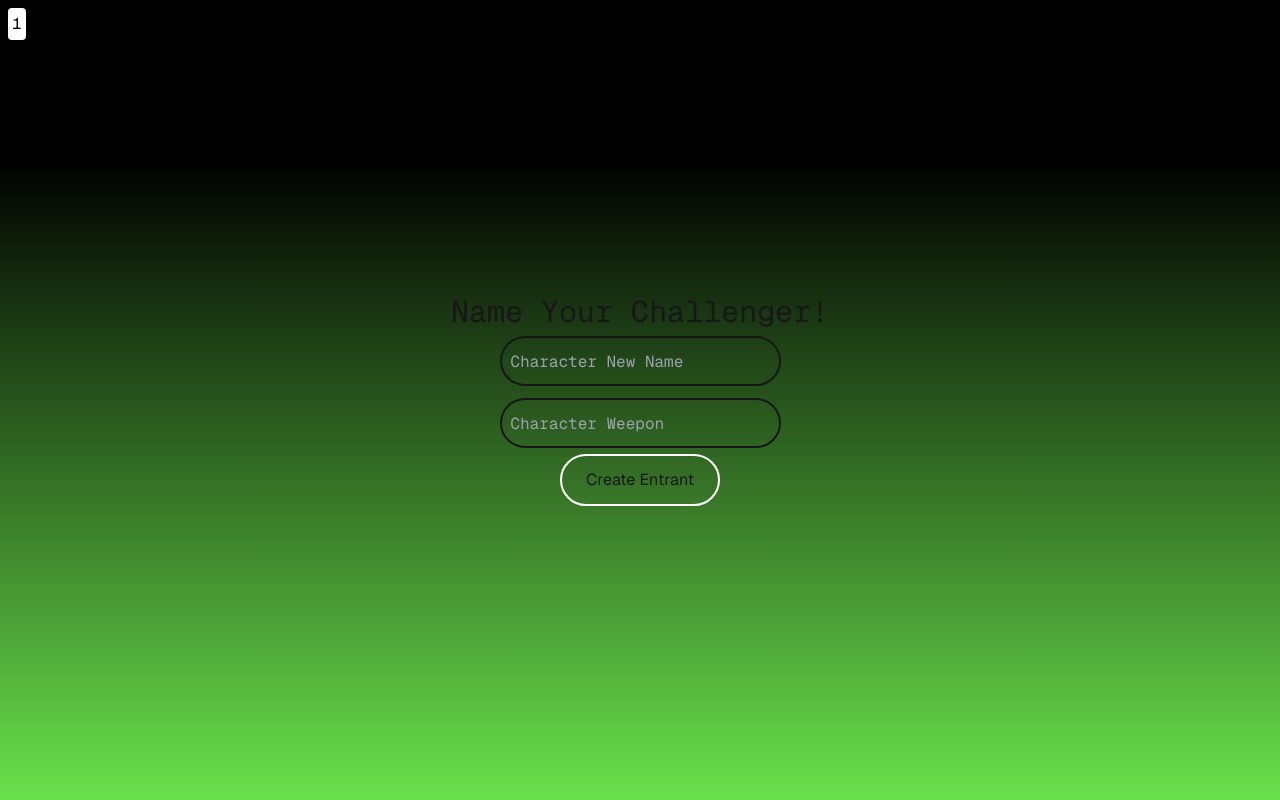
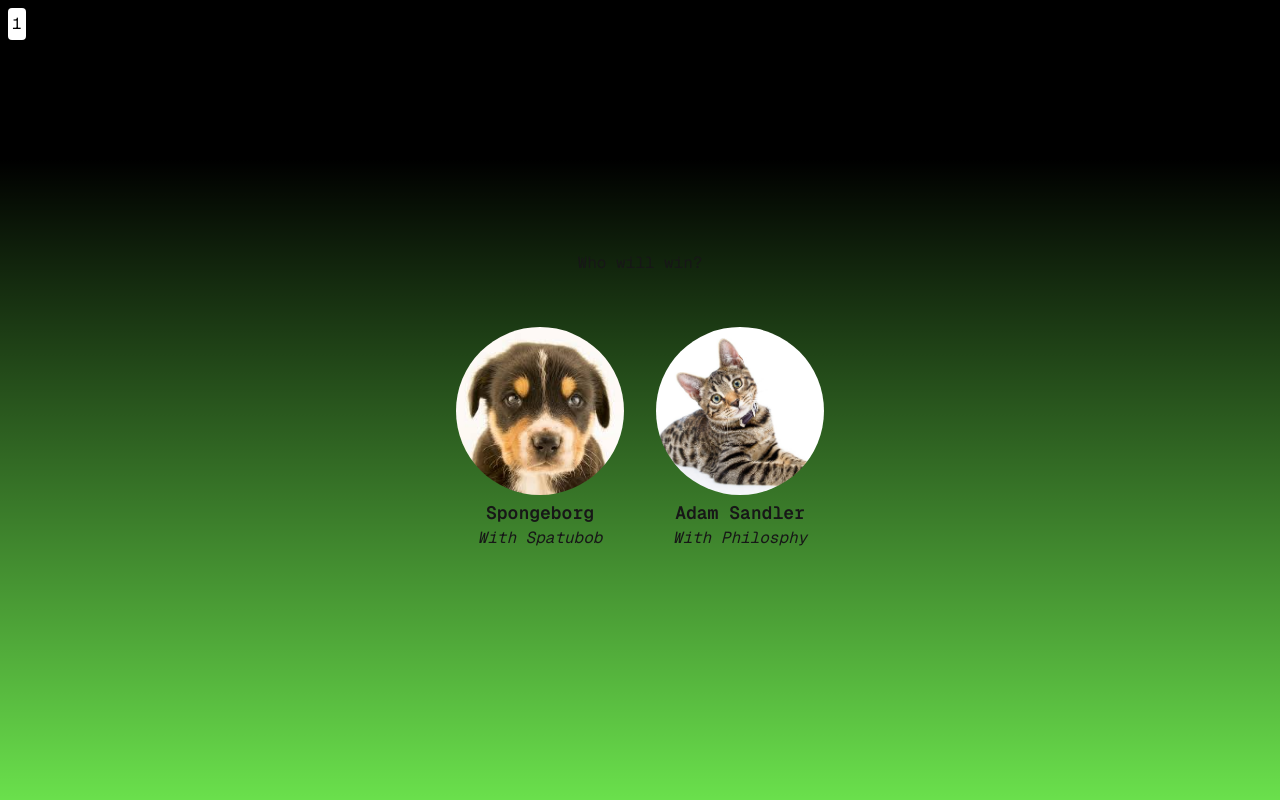
Before and after one commit to Axelph237/ddw-app, a Next.js app: page /games/1 in a window 1280 px wide. Built offline with nearby package versions, Linux system fonts and the light colour scheme; no server answers.

Commit message:
If you see this Swayam, I am sorry

```diff
--- /dev/null
+++ b/src/app/games/[gameId]/Betting.css
@@ -0,0 +1,75 @@
+.panel {
+    position: relative;
+    border-radius: 50%;
+    overflow: hidden;
+}
+
+.left-panel {
+    animation-name: grow, flip;
+    animation-duration: 300ms, 1.5s;
+    animation-delay: 0ms, 300ms;
+    animation-timing-function: ease, ease;
+    animation-iteration-count: 1, 1;
+}
+
+.right-panel {
+    animation-name: grow, flip;
+    animation-duration: 300ms, 1.5s;
+    animation-delay: 0ms, 450ms;
+    animation-timing-function: ease, ease;
+    animation-iteration-count: 1, 1;
+}
+
+.entrant-name {
+    font-size: large;
+    font-weight: bold;
+}
+
+.entrant-weapon {
+    font-size: medium;
+    font-style: italic;
+}
+
+@keyframes flip {
+    0% {
+        transform: perspective(400px) rotateY(0);
+        animation-timing-function: ease-out;
+    }
+    40% {
+        transform: perspective(400px) translateZ(150px) rotateY(170deg);
+        animation-timing-function: ease-out;
+    }
+    50% {
+        transform: perspective(400px) translateZ(150px) rotateY(190deg) scale(1);
+        animation-timing-function: ease-in;
+    }
+    80% {
+        transform: perspective(400px) rotateY(360deg) scale(.95);
+        animation-timing-function: ease-in;
+    }
+    100% {
+        transform: perspective(400px) scale(1);
+        animation-timing-function: ease-in;
+    }
+}
+
+@keyframes grow {
+    from { transform: scale(0); }
+    to { transform: scale(1); }
+}
+
+.shimmer {
+    animation: shimmer 3s;
+    animation-iteration-count: infinite;
+    background: linear-gradient(to right, #10B981 5%, #047857 25%, #10B981 35%);
+    background-size: 1000px 100%;
+    opacity: 0.5;
+}
+@keyframes shimmer {
+    from {
+        background-position: -1000px 0;
+    }
+    to {
+        background-position: 1000px 0;
+    }
+}
--- a/src/app/games/[gameId]/GameplayManager.tsx
+++ b/src/app/games/[gameId]/GameplayManager.tsx
@@ -1,10 +1,14 @@
 'use client'
 
-import {useRef, useState} from "react";
+import {ChangeEvent, useRef, useState} from "react";
 import Button from "@/app/components/button.tsx";
 // import JumpyDog from "@/app/components/jumpy/JumpyDog.tsx";
 import Limitedinput, {LimitedInputHandle} from "@/app/components/limitedinput.tsx";
 import {createEntrant} from "@/scripts/entrants.ts";
+import Image from "next/image";
+import cat from "@/public/cat.jpg"
+import dog from "@/public/dog.jpg"
+import './Betting.css'
 
 enum GameplayState {
     CharacterCreation, // On join, before game start
@@ -13,13 +17,20 @@ enum GameplayState {
     PostMatch
 }
 
+interface Entrant {
+    name: string,
+    weapon: string,
+    id?: number,
+    imgUrl?: string,
+}
+
 /**
  * Manages what screen to render to the user if they are in a game.
  */
 export default function GameplayManager() {
-    const [currState, setCurrState] = useState(GameplayState.CharacterCreation);
+    const [currState, setCurrState] = useState(GameplayState.Betting);
 
-    const handleCharacterCreate = (entrant: {name: string, weapon: string}) => {
+    const handleCharacterCreate = (entrant: Entrant) => {
         setCurrState(GameplayState.WaitingRoom);
 
         createEntrant(entrant).then(response => {
@@ -33,16 +44,24 @@ export default function GameplayManager() {
         case GameplayState.WaitingRoom:
             return <WaitingRoom handleStart={() => console.log('Did nothing :D')}/>
         case GameplayState.Betting:
-            return <Betting/>
+            return <Betting
+                entrantOne={{name: 'Spongeborg', weapon: 'Spatubob'}}
+                entrantTwo={{name: 'Adam Sandler', weapon: 'Philosphy'}}/>
         case GameplayState.PostMatch:
             return <PostMatch/>
     }
 }
 
+/**
+ * Page content when user is creating a character
+ *
+ * @param handleCreate - the function to call to handle character creation
+ * @constructor
+ */
 const CharacterCreation = ({
                                handleCreate
 }: {
-    handleCreate: (entrant:{name: string, weapon: string}) => void
+    handleCreate: (entrant: Entrant) => void
 }) => {
     const [errMsg, setErrMsg] = useState('');
     const nameInputRef = useRef<LimitedInputHandle>(null)
@@ -83,6 +102,12 @@ const CharacterCreation = ({
     )
 }
 
+/**
+ * Page content when user is waiting for game to start. Displays 'Start Game' button when the user is the game admin.
+ *
+ * @param handleStart - the function to call on game start
+ * @constructor
+ */
 const WaitingRoom = ({
                          handleStart
 }: {
@@ -99,9 +124,89 @@ const WaitingRoom = ({
     )
 }
 
-const Betting = () => {
+/**
+ * Page content when player is betting on current match entrants
+ *
+ * @constructor
+ */
+const Betting = ({entrantOne, entrantTwo, userBal, handleBet}:
+                     {
+                         entrantOne: Entrant,
+                         entrantTwo: Entrant,
+                         userBal: number,
+                         handleBet: (entrant: Entrant, amount: number) => void
+                     }
+) => {
+    const [selectedEntrant, setSelectedEntrant] = useState<string | null>(null)
+    const [isValidAmount, setIsValidAmount] = useState(true)
+    const betInputRef = useRef<HTMLInputElement>(null)
+
+    const imgLeft = entrantOne.imgUrl ? entrantOne.imgUrl : dog;
+    const imgRight = entrantTwo.imgUrl ? entrantTwo.imgUrl : cat;
+
+    const handleSelect = (target: string) => {
+        if (target == selectedEntrant) {
+            setSelectedEntrant(null)
+        }
+        else {
+            setSelectedEntrant(target)
+        }
+    }
+
+    const handleChange = (event: ChangeEvent<HTMLInputElement>) => {
+        const amount  = parseInt(event.target.value)
+
+        if (amount < 0 || amount > userBal)
+            setIsValidAmount(false)
+        else
+            setIsValidAmount(true)
+    }
+
+    const handleSubmit = () => {
+        if (!betInputRef.current || !isValidAmount) return
+
+        const entrant = selectedEntrant == 'left' ? entrantOne : entrantTwo
+
+        handleBet(entrant, parseInt(betInputRef.current.value))
+    }
+
     return (
-        <p>Betting</p>
+        <div className='flex flex-col justify-center items-center w-screen h-screen overflow-hidden gap-12'>
+            <p>Who will win?</p>
+            <div className='flex flex-row gap-6'>
+
+                {/* Left entrant */}
+                <div className='flex flex-col justify-center items-center'>
+                    <div className={`${selectedEntrant == 'left' ? 'border-emerald-500' : 'hover:border-emerald-500 border-transparent'} box-border border-4 panel left-panel w-44 h-44 grid grid-rows-1 grid-cols-1`}
+                         onClick={() => handleSelect('left')}>
+                        {selectedEntrant == 'left' && <div className='shimmer w-full h-full row-end-1 col-end-1'></div>}
+                        <Image src={imgLeft} alt={entrantOne.name} className='w-44 h-44 object-cover row-end-1 col-end-1'/>
+                    </div>
+                    <p className='entrant-name'>{entrantOne.name}</p>
+                    <p className='entrant-weapon'>With {entrantOne.weapon}</p>
+                </div>
+
+                {/* Right entrant */}
+                <div className='flex flex-col justify-center items-center'>
+                    <div
+                        className={`${selectedEntrant == 'right' ? 'border-emerald-500' : 'hover:border-emerald-500 border-transparent'} box-border border-4 panel right-panel w-44 h-44 grid grid-rows-1 grid-cols-1`}
+                        onClick={() => handleSelect('right')}>
+                        {selectedEntrant == 'right' && <div className='shimmer w-full h-full row-end-1 col-end-1'></div>}
+                        <Image src={imgRight} alt={entrantTwo.name} className='w-44 h-44 object-cover row-end-1 col-end-1'/>
+                    </div>
+                    <p className='entrant-name'>{entrantTwo.name}</p>
+                    <p className='entrant-weapon'>With {entrantTwo.weapon}</p>
+                </div>
+            </div>
+            {selectedEntrant && <div className='flex flex-col justify-center items-center'>
+                <p>How much you wanna bet on {selectedEntrant == 'left' ? entrantOne.name : entrantTwo.name}?</p>
+                <div className='flex flex-row justify-center items-center'>
+                    <p className={`${!isValidAmount && 'text-red-500'}`}>$</p>
+                    <input ref={betInputRef} type='number' placeholder='0' min={0} step={1} onChange={handleChange} className={`${!isValidAmount && 'border-red-500 text-red-500'}`}/>
+                    <Button text={'Submit'} onClick={handleSubmit} />
+                </div>
+            </div>}
+        </div>
     )
 }
 
--- a/src/app/globals.css
+++ b/src/app/globals.css
@@ -51,6 +51,18 @@ input:focus {
   outline: none;
 }
 
+input[type="number"] {
+  -webkit-appearance: none;  /* For Chrome, Safari, and newer versions of Opera */
+  -moz-appearance: textfield; /* For Firefox */
+  appearance: none; /* Standard property for modern browsers */
+}
+
+input[type="number"]::-webkit-outer-spin-button,
+input[type="number"]::-webkit-inner-spin-button {
+  -webkit-appearance: none; /* Remove arrows in Chrome and Safari */
+  margin: 0; /* Prevent margin from affecting the layout */
+}
+
 @keyframes rgbBackground {
   0% { background-color: rgba(255, 0, 0, 0.7); }    /* Red */
   33% { background-color: rgba(0, 255, 0, 0.7); }   /* Green */
```
Also changed, not shown: public/cat.jpg (added), public/dog.jpg (added).
